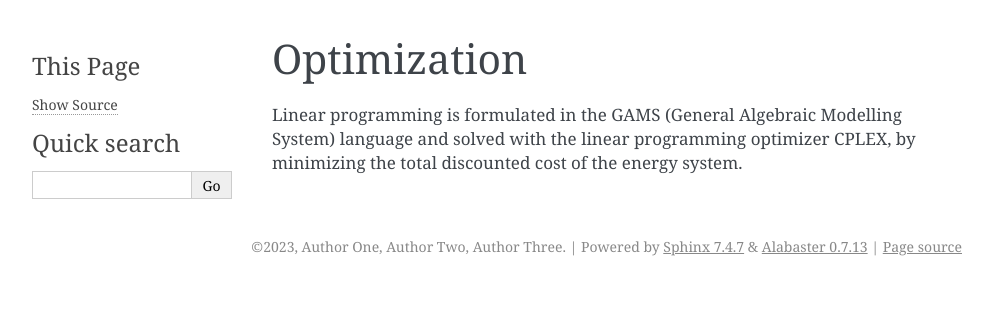
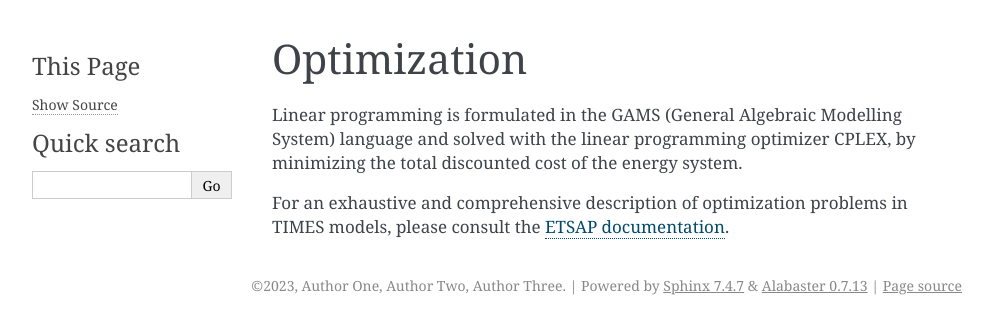
Before and after one commit to LucasDesport/tiam-fr, a Sphinx documentation site: the page built from docs/optimization/index.md, in a window 1280 px wide. Shown: the top 334 px of the page, without its empty margins (148-1141 px from the left). Built offline with Sphinx 7.4.7, drawn with Linux system fonts in a browser that asks for light colours.

Commit message:
Update index.md

```diff
--- a/docs/optimization/index.md
+++ b/docs/optimization/index.md
@@ -2,3 +2,6 @@
 
 Linear programming is formulated in the GAMS (General Algebraic Modelling System) language and solved with the linear programming optimizer CPLEX, by
 minimizing the total discounted cost of the energy system.
+
+
+For an exhaustive and comprehensive description of optimization problems in TIMES models, please consult the [ETSAP documentation](https://github.com/etsap-TIMES/TIMES_Documentation/blob/master/Documentation_for_the_TIMES_Model-Part-II.pdf).
```
